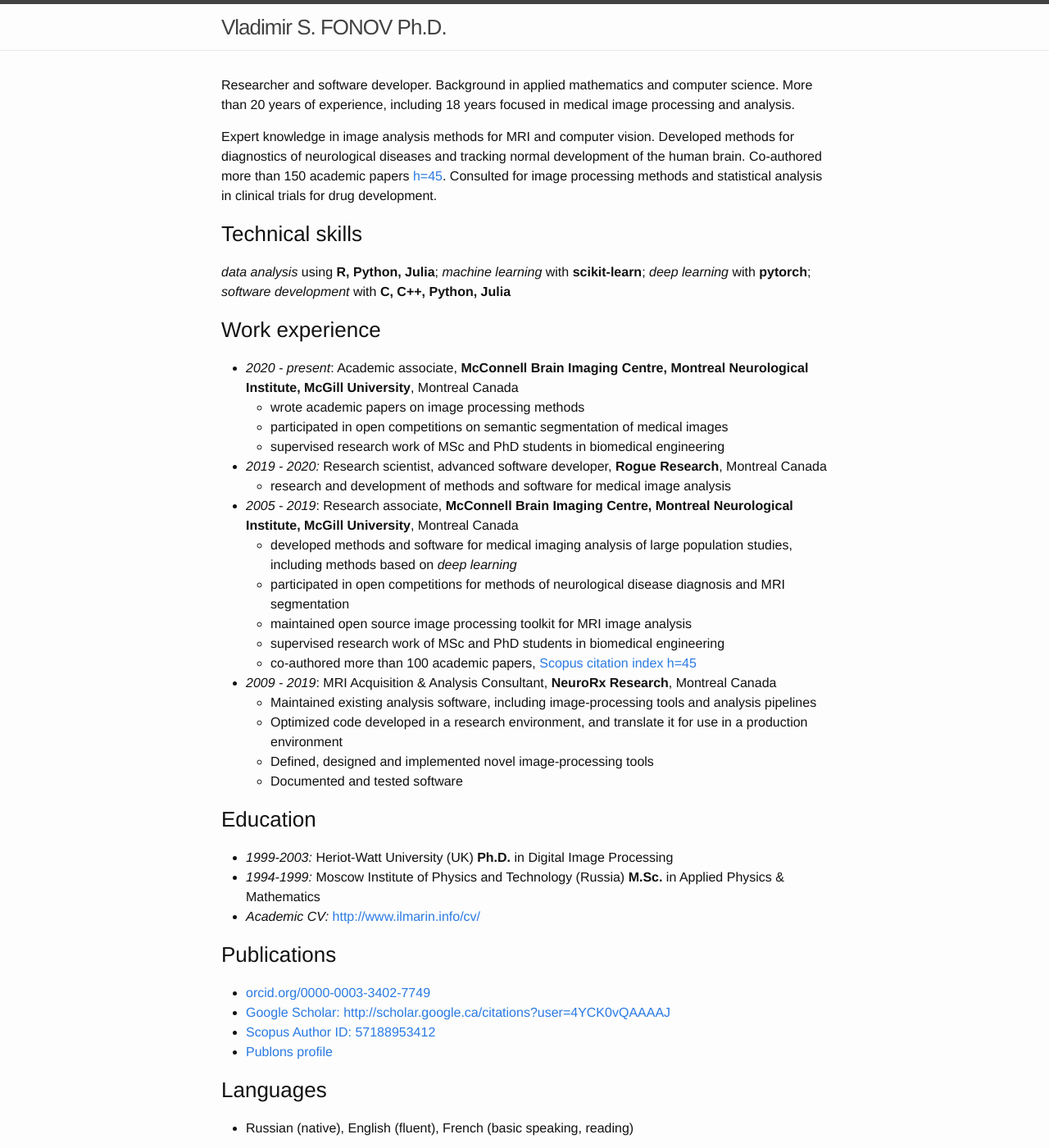
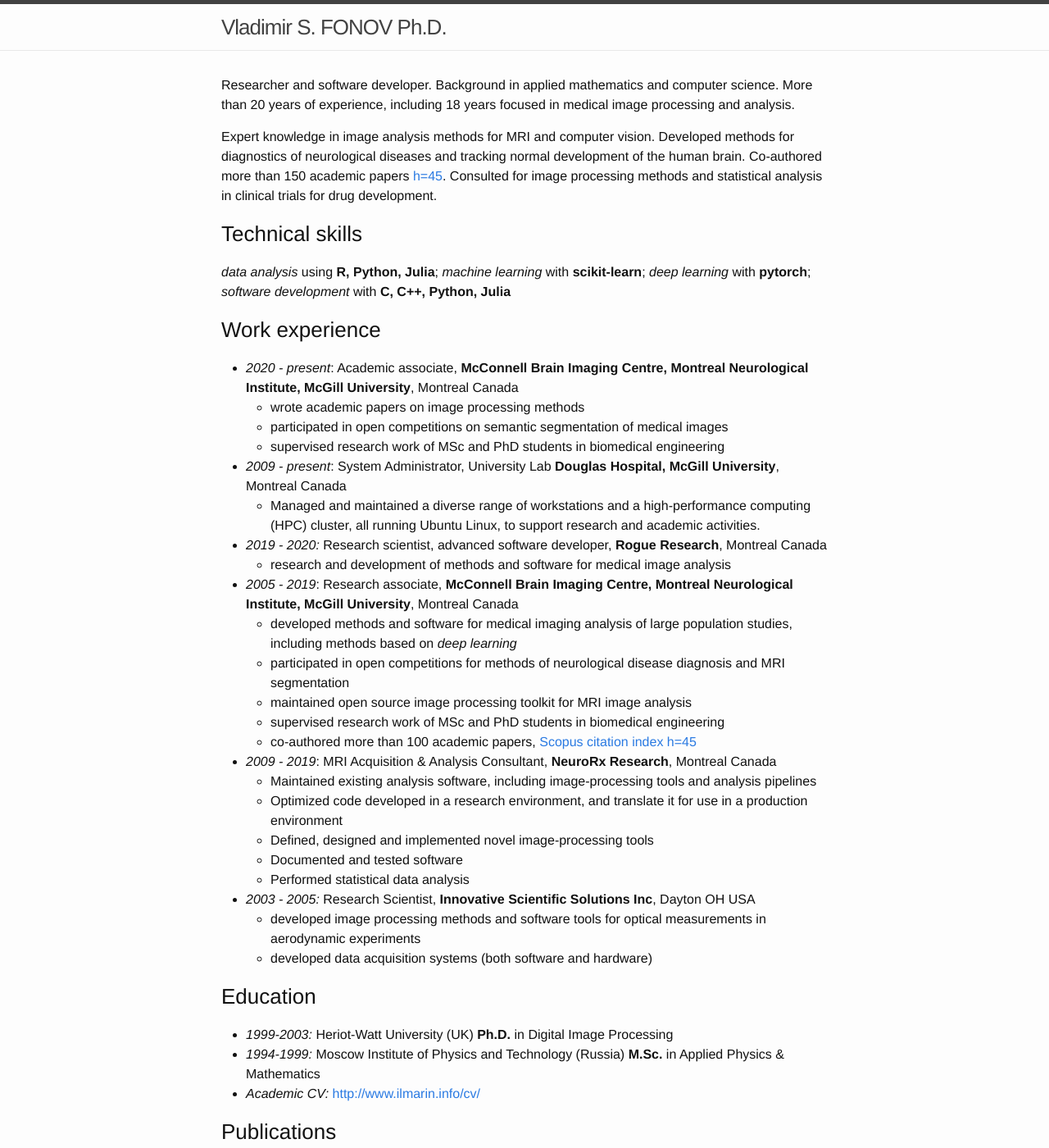
Before and after one commit to vfonov/vfonov.github.io, a Jekyll site: the page built from CV_industry.md, in a window 1280 px wide and 1400 px high. Shown: the whole window at 82% size. Built offline with Jekyll 4.4.1, drawn with Linux system fonts in a browser that asks for light colours.

Commit message:
Updated work experience

```diff
--- a/CV_industry.md
+++ b/CV_industry.md
@@ -15,6 +15,8 @@ Expert knowledge in image analysis methods for MRI and computer vision. Develope
    *  wrote academic papers on image processing methods
    *  participated in open competitions on semantic segmentation of medical images
    *  supervised research work of MSc and PhD students in biomedical engineering
+* *2009 - present*: System Administrator, University Lab **Douglas Hospital, McGill University**, Montreal Canada
+   *  Managed and maintained a diverse range of workstations and a high-performance computing (HPC) cluster, all running Ubuntu Linux, to support research and academic activities.
 * *2019 - 2020:* Research scientist, advanced software developer, **Rogue Research**, Montreal Canada
    *  research and development of methods and software for medical image analysis
 * *2005 - 2019*: Research associate, **McConnell Brain Imaging Centre, Montreal Neurological Institute, McGill University**, Montreal Canada
@@ -28,6 +30,10 @@ Expert knowledge in image analysis methods for MRI and computer vision. Develope
    *  Optimized code developed in a research environment, and translate it for use in a production environment
    *  Defined, designed and implemented novel image-processing tools
    *  Documented and tested software
+   *  Performed statistical data analysis
+* *2003 - 2005:* Research Scientist, **Innovative Scientific Solutions Inc**, Dayton OH USA
+   * developed image processing methods and software tools for optical measurements in aerodynamic experiments
+   * developed data acquisition systems (both software and hardware)
 
 ### Education
 * *1999-2003:* Heriot-Watt University (UK) **Ph.D.** in Digital Image Processing
```
